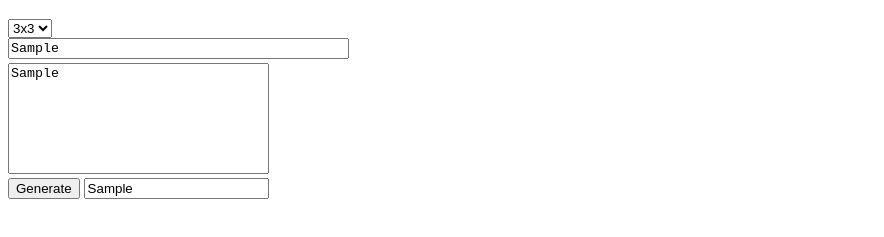
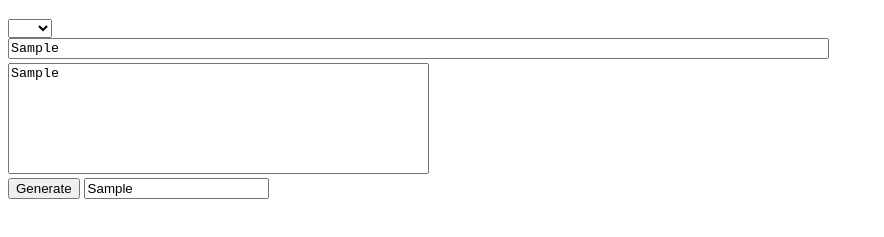
Before and after one commit to DankJesus/reconstruction-shortener, a plain HTML site: page index.html in a window 1280 px wide. Both pictures are taken after typing "Sample", "Sample", "Sample" into the empty fields and a click on the button "Generate". Shown: the part 61-298 px from the top of the page, without its empty margins (0-884 px from the left). Drawn offline with nearby package versions, Linux system fonts and the light colour scheme; no server answers.

Commit message:
localstorage

```diff
--- a/index.html
+++ b/index.html
@@ -18,10 +18,10 @@
         <option value="7x7x7">7x7</option>
     </select>
     <br>
-    <textarea id="scramble" rows="1" cols="40" placeholder="Scramble" style="resize:none"></textarea>
+    <textarea id="scramble" rows="1" cols="100" placeholder="Scramble" style="resize:none"></textarea>
 
     <br>
-    <textarea id="moves" rows="7" cols="30" placeholder="Moves" style="resize:none"></textarea>
+    <textarea id="moves" rows="7" cols="50" placeholder="Moves" style="resize:none"></textarea>
     <br>
    <button onclick="generate()"> Generate </button>
     <input type="text" id="result"></input>
--- a/reconstruct.js
+++ b/reconstruct.js
@@ -1,10 +1,10 @@
 function generateTinyUrl(link) {
-    console.log(link);
     $.get(`https://cors.io/?http://tinyurl.com/api-create.php?url=${link}`, function (newUrl) {
         $("#result").val(newUrl)
-        $("#result").select()
-        // document.execCommand('copy')
-        window.open(newUrl,'_blank')
+        localStorage.setItem('link', document.getElementById("result").value);
+
+        window.open(document.getElementById('result').value, '_blank')
+
     });
 }
 
@@ -19,4 +19,15 @@ function generate() {
     var moves = $("#moves").val().replace(/ /g, '_').replace(/'/g, '-');
 
     generateLink(puzzle, scramble, moves);
+    localStorage.setItem('puzzle', document.getElementById("puzzle").value);
+    localStorage.setItem('scramble', document.getElementById("scramble").value);
+    localStorage.setItem('moves', document.getElementById("moves").value);
 }
+
+window.onload = function () {
+    $("#puzzle").val(localStorage.getItem('puzzle'))
+    $("#scramble").val(localStorage.getItem('scramble'))
+    $("#moves").val(localStorage.getItem('moves'))
+    $("#result").val(localStorage.getItem('link'))
+
+}
```
